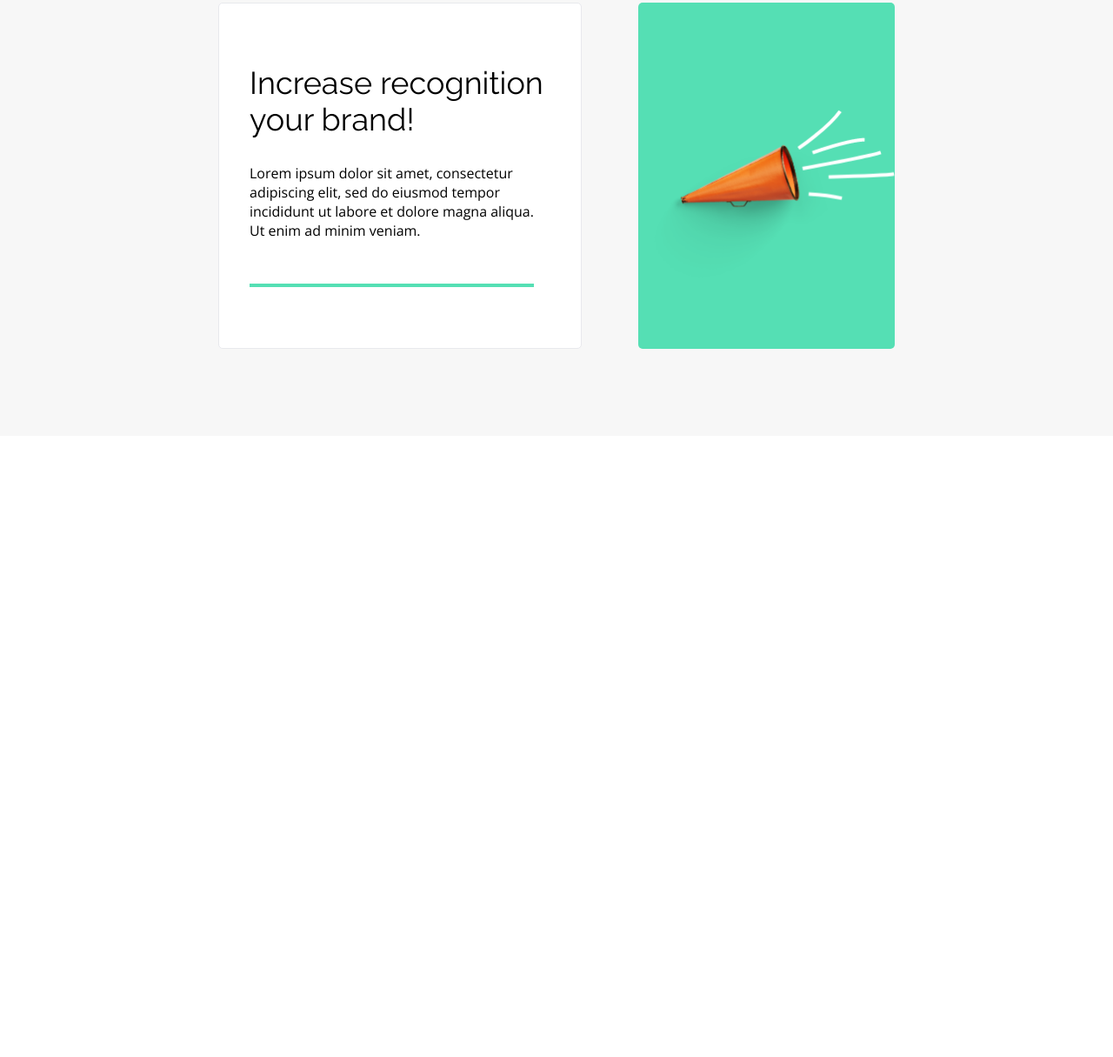
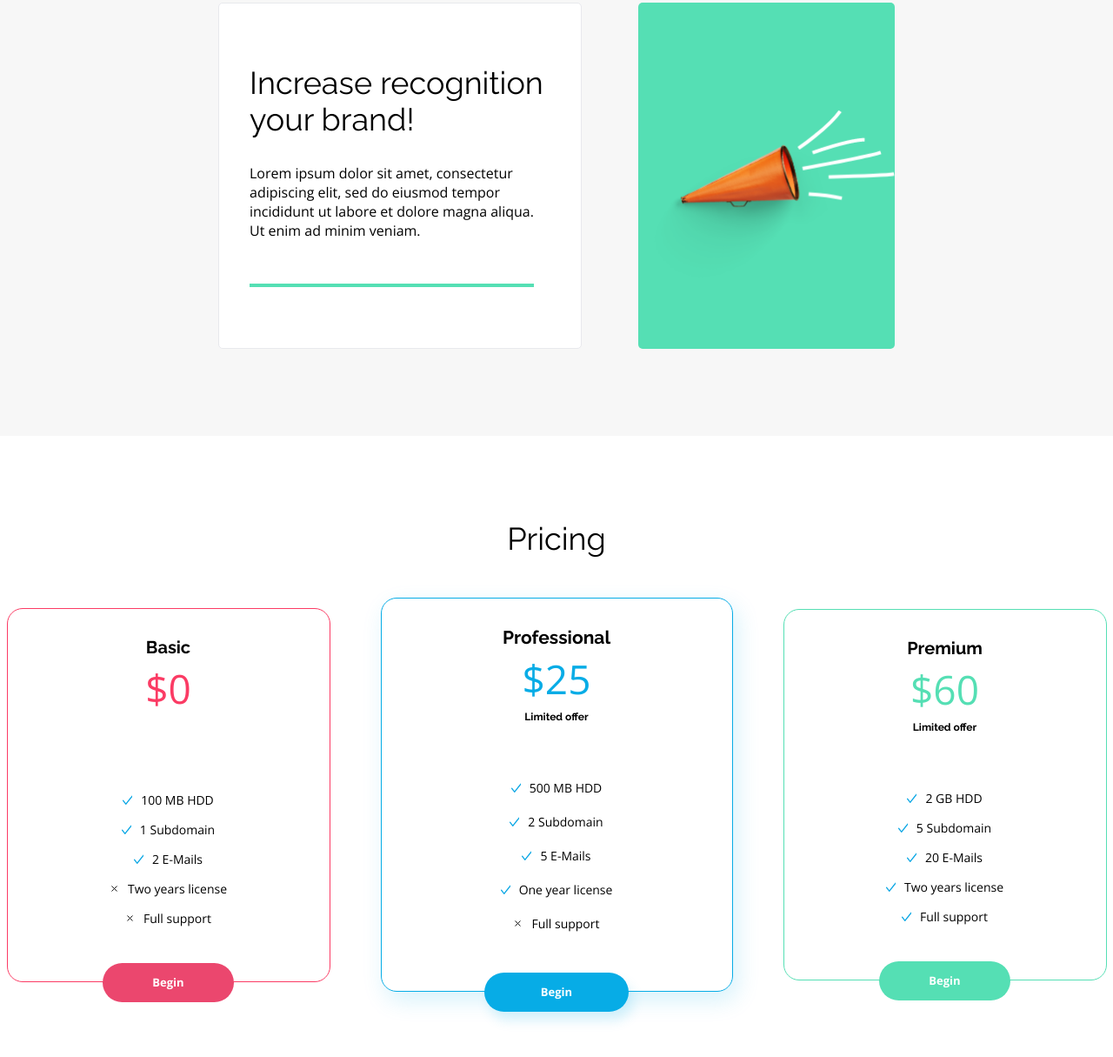
Before and after one commit to AdamRitz0/BestShop, a plain HTML site: page index.html in a window 1280 px wide. Shown: the part 2502-3717 px from the top of the page at 87% size. Before the commit the page ends 3003 px from the top, so only its background shows below. Drawn offline with nearby package versions, Linux system fonts and the light colour scheme.

Commit message:
Modifications - Pricing

```diff
--- a/index.html
+++ b/index.html
@@ -83,7 +83,7 @@
     </div>
   </section>
 
-  <section class="benefits">
+  <section class="benefits" id="benefits">
     <div class="benefits__container container">
 
       <div class="benefits__single benefits__single--notebook">
@@ -132,5 +132,60 @@
     </div>
   </section>
 
+  <section class="pricing container" id="prices">
+    <h2>Pricing</h2>
+    <div class="pricing__boxes">
+      <div class="pricing__box pricing__box--basic">
+        <div class="pricing__details">
+          <div class="pricing__type">Basic</div>
+          <div class="pricing__price">$0</div>
+        </div>
+        <ul class="pricing__items">
+          <li class="pricing__item">100 MB HDD</li>
+          <li class="pricing__item">1 Subdomain</li>
+          <li class="pricing__item">2 E-Mails</li>
+          <li class="pricing__item pricing__item--not">Two years license</li>
+          <li class="pricing__item pricing__item--not">Full support</li>
+        </ul>
+        <a href="#" class="btn">Begin</a>
+      </div>
+
+      <div class="pricing__box pricing__box--professional">
+        <div class="pricing__details">
+          <div class="pricing__type">Professional</div>
+          <div class="pricing__price">$25</div>
+          <div class="pricing__limited">Limited offer</div>
+        </div>
+        <ul class="pricing__items">
+          <li class="pricing__item">500 MB HDD</li>
+          <li class="pricing__item">2 Subdomain</li>
+          <li class="pricing__item">5 E-Mails</li>
+          <li class="pricing__item">One year license</li>
+          <li class="pricing__item pricing__item--not">Full support</li>
+        </ul>
+        <a href="#" class="btn btn--primary">Begin</a>
+      </div>
+
+      <div class="pricing__box pricing__box--premium">
+        <div class="pricing__details">
+          <div class="pricing__type">Premium</div>
+          <div class="pricing__price">$60</div>
+          <div class="pricing__limited">Limited offer</div>
+        </div>
+        <ul class="pricing__items">
+          <li class="pricing__item">2 GB HDD</li>
+          <li class="pricing__item">5 Subdomain</li>
+          <li class="pricing__item">20 E-Mails</li>
+          <li class="pricing__item">Two years license</li>
+          <li class="pricing__item">Full support</li>
+        </ul>
+        <a href="#" class="btn">Begin</a>
+      </div>
+
+    </div>
+  </section>
+
+
+
 </body>
 </html>
--- a/style.css
+++ b/style.css
@@ -22,9 +22,13 @@ html {
  --color-card-blue:#08A6E4;
  --color-card-green: #55DFB4;
 
+ --color-button-blue: #07ACE6;
+ --color-button-red:#EB476E;
+
  --color-shadow-primary: rgba(7,172,230,0.16);
  --color-shadow-header: #00000029;
  --color-shadow-button: #07ACE629;
+ --color-shadow-bluebox: #07ACE629;
 
  --font-raleway: "Raleway", sans-serif;
  --font-open: "Open Sans", sans-serif;
@@ -338,7 +342,7 @@ h2 {
   margin: 70px 0%;
 }
 
-/* SAMOSTATNÁ KARTA */
+/* ---BENEFITS - SAMOSTATNÁ KARTA--- */
 .benefits__double {
   display: flex;
 }
@@ -348,7 +352,7 @@ h2 {
 }
 
 .benefits__single--solo {
-  max-width: 620px;
+  max-width: 623px;
 }
 
 .benefits__single--solo .benefits__text {
@@ -373,3 +377,133 @@ h2 {
   height: auto;
   margin-top: 55px;
 }
+
+/* ---PRICING--- */
+.pricing {
+  margin: 100px auto;
+  display: flex;
+  flex-direction: column;
+  justify-content: center;
+  align-items: center;
+}
+
+.pricing__boxes {
+  display: flex;
+  justify-content: center;
+  align-items: center;
+  margin-top: 50px;
+}
+
+.pricing__box {
+  width: 372px;
+  border: 1px solid var(--color-card-red);
+  border-radius: 18px;
+
+  display: flex;
+  flex-direction: column;
+  align-items: center;
+}
+
+.pricing__details {
+  margin-top: 34px;
+  margin-bottom: 69px;
+  text-align: center;
+}
+
+.pricing__type {
+  font-size: 1.25rem;
+  font-family: var(--font-raleway);
+  font-weight: 700;
+}
+
+.pricing__price {
+  font-size: 2.875rem;
+  font-family: var(--font-open);
+  font-weight: 300;
+  margin-top: 14px;
+  color: var(--color-card-red);
+}
+
+.pricing__limited {
+  text-align: center;
+  margin-top: 15px;
+  font-size: 0.75rem;
+  font-family: var(--font-raleway);
+  font-weight: 700;
+}
+
+.pricing__items {
+  text-align: center;
+}
+
+.pricing__item {
+  font-family: var(--font-open);
+  font-size: 0.875rem;
+  margin-bottom: 20px;
+}
+
+.pricing__item::before {
+  content: "";
+  width: 11px;
+  height: 11px;
+  display: inline-block;
+  margin-right: 10px;
+  background-image: url(/images/Checkmark.svg);
+}
+
+.pricing__item--not::before {
+  background-image: url(/images/crossblack.svg);
+}
+
+.pricing__box .btn {
+  font-size: 0.8125rem;
+  position: relative;
+  bottom: -24px;
+  background-color: var(--color-button-blue);
+  padding: 16px 57px;
+}
+
+.pricing__box--basic .btn {
+background-color: var(--color-button-red);
+}
+
+.pricing__box--basic .pricing__price {
+  margin-bottom: 30px;
+}
+
+.pricing__box--premium {
+  border-color: var(--color-card-green);
+}
+
+.pricing__box--premium .pricing__price {
+  color: var(--color-card-green);
+}
+
+.pricing__box--premium .btn {
+  background-color:var(--color-card-green);
+}
+
+.pricing__box--professional {
+  width: 405px;
+  margin: 0 58px;
+  box-shadow: 5px 10px 27px var(--color-shadow-bluebox);
+  border-color: var(--color-button-blue);
+}
+
+.pricing__box--professional .btn {
+  padding: 16px 65px;
+}
+
+.pricing__box--professional .pricing__type {
+  font-size: 1.3125rem;
+}
+
+.pricing__box--professional .pricing__price {
+  color: var(--color-button-blue);
+}
+
+.pricing__box--professional .pricing__item {
+  margin-bottom: 25px;
+}
+
+/* ---CONTACT--- */
```
Also changed, not shown: images/cross.svg (added), images/crossblack.svg (added), images/red_cross.svg (added).
